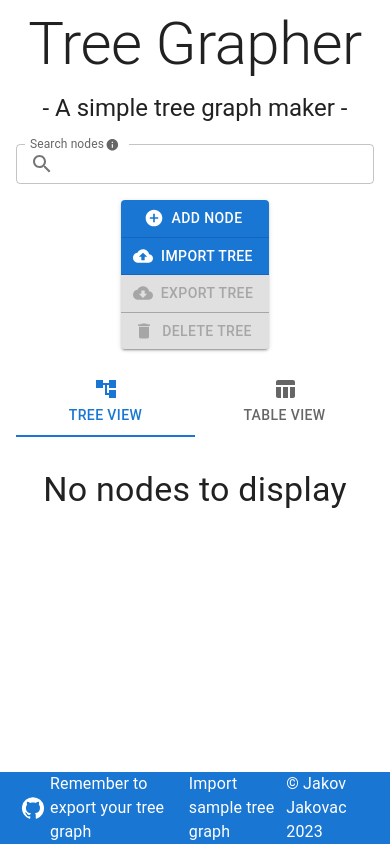
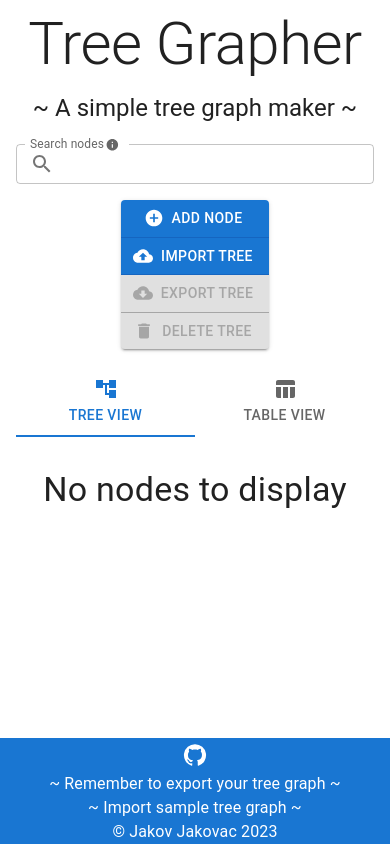
Before and after one commit to OffCrazyFreak/Tree-Grapher, a React (Create React App) app: page / in a window 390 px wide. Built offline with nearby package versions, Linux system fonts and the light colour scheme.

Commit message:
Added wrapping to footer for small screens

```diff
--- a/src/App.jsx
+++ b/src/App.jsx
@@ -233,7 +233,7 @@ export default function App() {
             gutterBottom={false}
             sx={{ paddingBlock: 0.5 }}
           >
-            - A simple tree graph maker -
+            ~ A simple tree graph maker ~
           </Typography>
         </Container>
 
@@ -362,6 +362,7 @@ export default function App() {
           display: "flex",
           justifyContent: "space-between",
           alignItems: "center",
+          flexDirection: { xs: "column", sm: "row" },
 
           backgroundColor: (theme) => theme.palette.primary.main,
 
@@ -378,9 +379,11 @@ export default function App() {
           <GitHubIcon />
         </IconButton>
 
-        <Typography>Remember to export your tree graph</Typography>
+        <Typography align="center">
+          ~ Remember to export your tree graph ~
+        </Typography>
         <Typography
-          sx={{ cursor: "pointer" }}
+          align="center"
           onClick={() => {
             if (
               treeData.length === 0 ||
@@ -391,11 +394,14 @@ export default function App() {
               updateData(SampleTreeData);
             }
           }}
+          sx={{ cursor: "pointer" }}
         >
-          Import sample tree graph
+          ~ Import sample tree graph ~
         </Typography>
 
-        <Typography>&copy; Jakov Jakovac {new Date().getFullYear()}</Typography>
+        <Typography align="center">
+          &copy; Jakov Jakovac {new Date().getFullYear()}
+        </Typography>
       </Container>
     </>
   );
```
